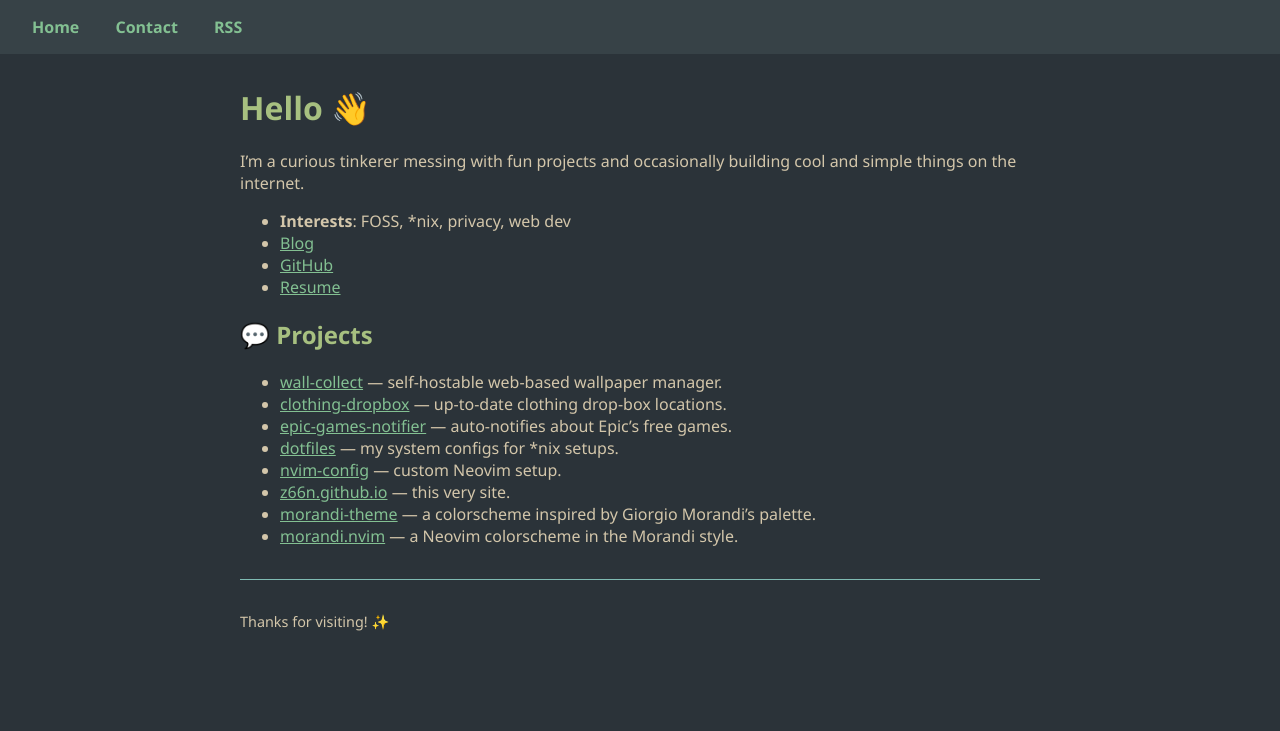
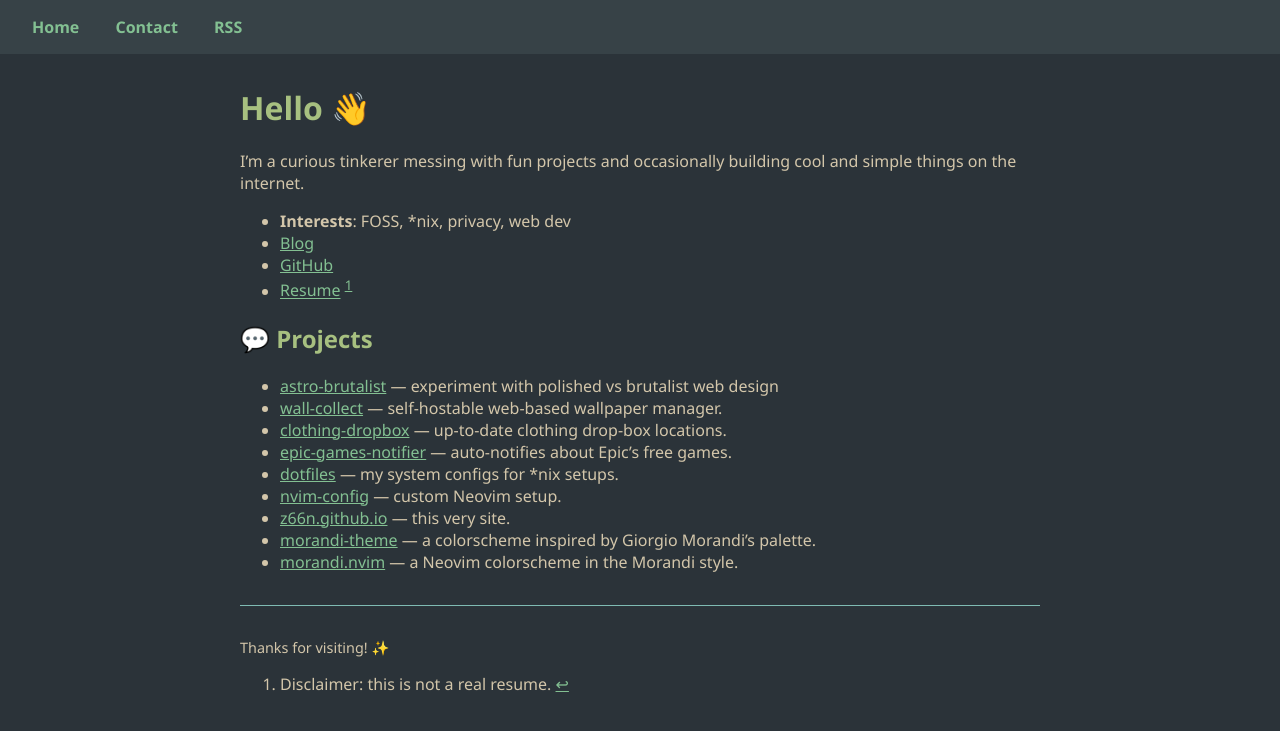
Before and after one commit to z66n/z66n.github.io, a Jekyll site: the page built from index.md, in a window 1280 px wide. Shown: the top 731 px of the page. Built offline with Jekyll 4.4.1, drawn with Linux system fonts in a browser that asks for light colours.

```diff
--- a/index.md
+++ b/index.md
@@ -10,10 +10,11 @@ I'm a curious tinkerer messing with fun projects and occasionally building cool
 - **Interests**: FOSS, *nix, privacy, web dev
 - [Blog](/blog)
 - [GitHub](https://github.com/z66n)
-- [Resume](https://registry.jsonresume.org/z66n)
+- [Resume](https://registry.jsonresume.org/z66n) [^1]
 
 ## 💬 Projects
 
+- [astro-brutalist](https://github.com/z66n/astro-brutalist) — experiment with polished vs brutalist web design
 - [wall-collect](https://github.com/z66n/wall-collect) — self-hostable web-based wallpaper manager.
 - [clothing-dropbox](https://github.com/z66n/clothing-dropbox) — up-to-date clothing drop-box locations.
 - [epic-games-notifier](https://github.com/z66n/epic-games-notifier) — auto-notifies about Epic’s free games.
@@ -26,3 +27,5 @@ I'm a curious tinkerer messing with fun projects and occasionally building cool
 ---
 
 <p style="font-size: 0.9em;">Thanks for visiting! ✨</p>
+
+[^1]: Disclaimer: this is not a real resume.
```
Also changed, not shown: _posts/2025-05-15-hackintosh.md (added, +6 -0 lines), _posts/2025-06-16-linux-ricing.md (added, +6 -0 lines), _posts/2025-07-25-web-dev.md (added, +6 -0 lines).
